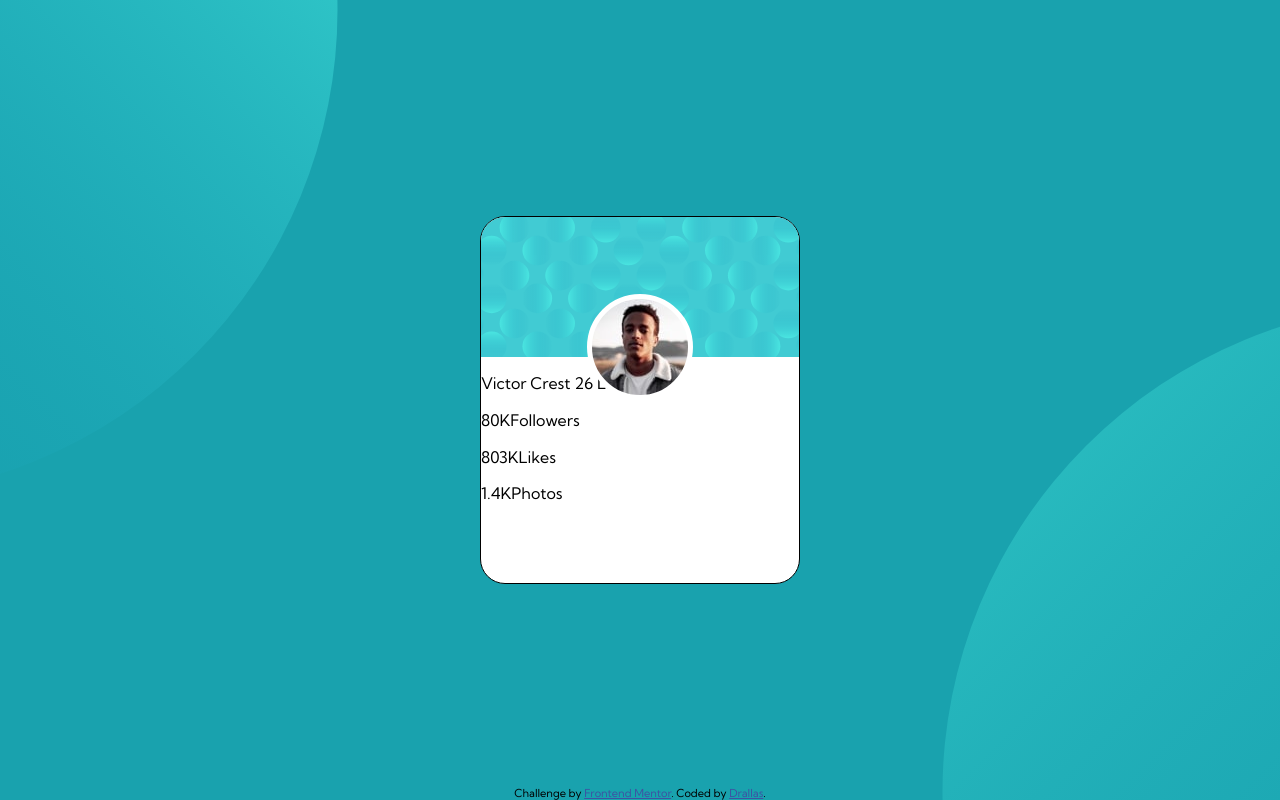
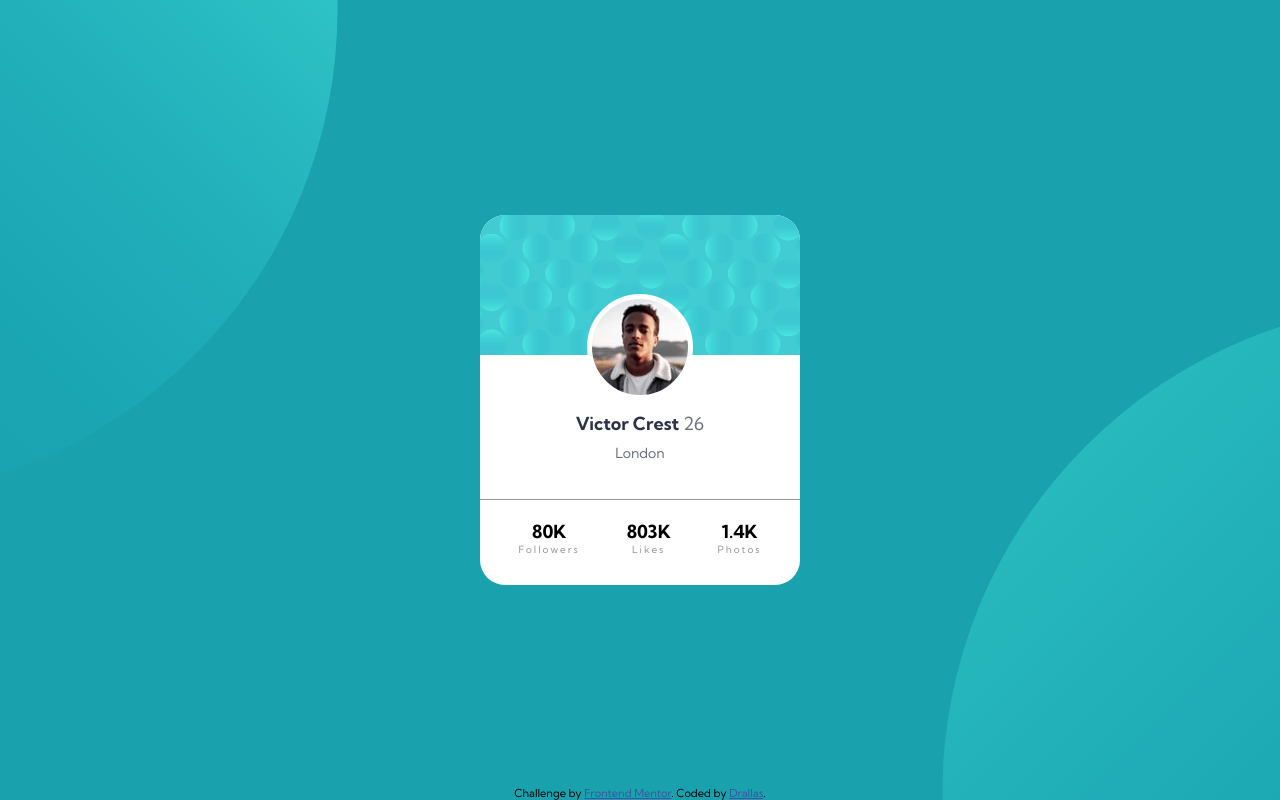
Before and after one commit to Drallas/Profile-Card-Component, a plain HTML site: page index.html in a window 1280 px wide. Drawn offline with Linux system fonts and the light colour scheme.

Commit message:
Card layout 95% done..

```diff
--- a/index.html
+++ b/index.html
@@ -21,19 +21,32 @@
 
     <main class="container">
       <section class="card">
-
         <div class="card__photo"></div>
 
         <div class="card__top"></div>
 
-        <div class="card__card-mid">
-          <p>Victor Crest 26 London</p>
+        <div class="card__mid">
+          <div class="card__text">
+            <div class="card__name">Victor Crest <span>26</span></div>
+            <div class="card__location">London</div>
+          </div>
+        </div>
+
+        <div class="card__down">
+          <div>
+            <div class="card__count">80K</div>
+            <div class="card__description">Followers</div>
           </div>
 
-        <div class="card__card-down">
-          <p><span>80K</span>Followers</p>
-          <p><span>803K</span>Likes </p>
-          <p><span>1.4K</span>Photos</p>
+          <div>
+            <div class="card__count">803K</div>
+            <div class="card__description">Likes</div>
+          </div>
+
+          <div>
+            <div class="card__count">1.4K</div>
+            <div class="card__description">Photos</div>
+          </div>
         </div>
       </section>
 
--- a/style.css
+++ b/style.css
@@ -36,43 +36,39 @@ body {
 
 body {
     font-family: var(--kumbh-sans);
-
     background-color: var(--dark-cyan);
-
 }
 
 
-/* Main Section */
+
+/* Main Container */
 .container {
     height: 100vh;
     background-image: url(/images/bg-pattern-top.svg), url(/images/bg-pattern-bottom.svg);
     background-position: left -40rem top -30rem, right -40rem bottom -30rem;
     background-repeat: no-repeat, no-repeat;
-    margin: auto auto;
 }
 
+/* Card Section */
 .card {
   background-color: white;
   overflow: auto;
-  border: 1px solid;
   border-radius: 25px;
-  width: 20rem ;
-  height: 23rem;
+  width: 20rem;
   position: absolute;
   top: 50%;
   left: 50%;
   margin-right: -50%;
   transform: translate(-50%, -50%);
-
+  text-align: center;
 }
 
+/* Card Top part */
 .card__top {
   height: 140px;
-
   background-image: url(/images/bg-pattern-card.svg);
   background-position: top;
   background-repeat: no-repeat;
-
 }
 
 .card__photo {
@@ -89,6 +85,61 @@ body {
   transform: translate(-50%, -100%);
 }
 
+/* Card Mid part */
+.card__mid {
+  height: 145px;
+  border-bottom: 1px solid var(--dark-grey);
+}
+
+.card__text {
+  position: absolute;
+  bottom: 50%;
+  left: 50%;
+  margin-right: -50%;
+  transform: translate(-50%, 100%);
+}
+
+.card__name {
+  font-weight: 700;
+  font-size: 18px;
+  color: var(--very-dark-blue);
+  margin: 12px 0px 0px 0px;
+}
+
+.card__name span {
+  font-weight: 400;
+  color: var(--dark-grayish-blue);
+}
+
+.card__location {
+  margin: 8px 0px;
+  font-weight: 400;
+  font-size: 14px;
+  color: var(--dark-grayish-blue);
+}
+
+
+/* Card Bottem part */
+.card__down {
+  display: flex;
+  height: 85px;
+  padding: 20px 15px;
+  justify-content: space-around;
+}
+
+.card__count {
+  font-size: 18px;
+  font-weight: 700;
+}
+
+.card__description {
+  font-size: 10px;
+  font-weight: 400;
+  letter-spacing: 2px;
+  color: var(--dark-grey);
+}
+
+
 
 /* Styling for Attribution in the Footer section */
 
@@ -99,7 +150,7 @@ body {
   bottom: 0%;
   left: 50%;
   margin-right: -50%;
-  transform: translate(-50%, -0%)
+  transform: translate(-50%, -0%);
 }
 
 .attribution a {
```
